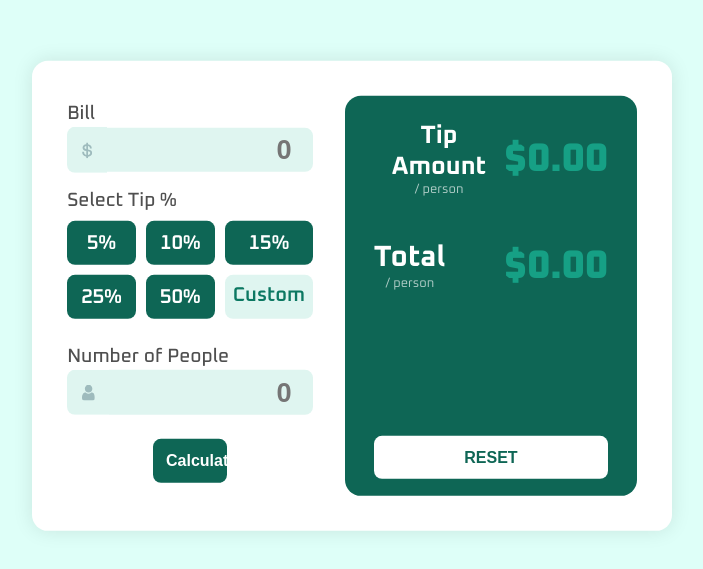
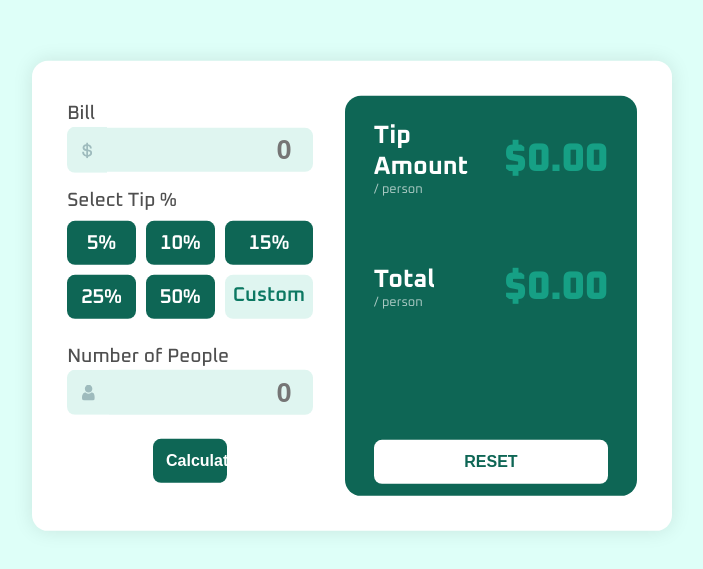
Before and after one commit to mrstraiber/tip-calculator, a plain HTML site: page index.html in a window 1280 px wide. Shown: the part 227-796 px from the top of the page, without its empty margins (288-991 px from the left). Drawn offline with Linux system fonts and the light colour scheme.

Commit message:
final touch

```diff
--- a/index.html
+++ b/index.html
@@ -89,7 +89,7 @@
               </div>
               <div class="total-section">
                 <div class="total-left">
-                  <h3 class="text-right">Total</h3>
+                  <h4 class="text-right">Total</h4>
                   <p class="text-right-sm">/ person</p>
                 </div>
                 <div class="total-right">
--- a/style.css
+++ b/style.css
@@ -29,7 +29,6 @@ body {
 .tip-section-container {
   display: flex;
   justify-content: center;
-  text-align: center;
   background-color: #fff;
   border-radius: 1rem;
   padding: 2.2rem;
@@ -223,13 +222,7 @@ body {
   display: flex;
   justify-content: space-between;
   align-items: center;
-  padding-bottom: 2.6rem;
-}
-
-.total-section {
-  display: flex;
-  justify-content: space-between;
-  padding-bottom: 5rem;
+  padding-bottom: 4rem;
 }
 
 .text-right {
```
